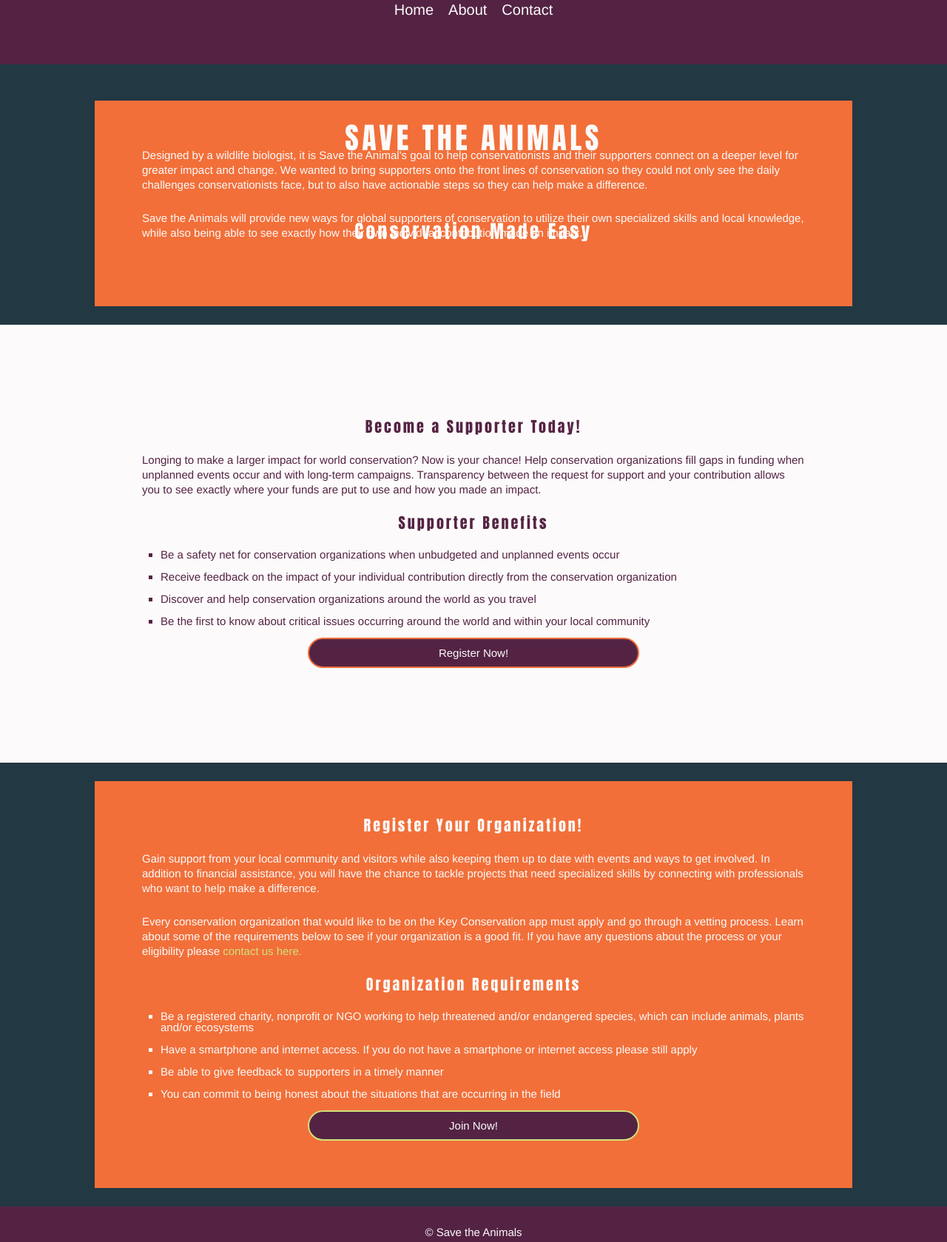
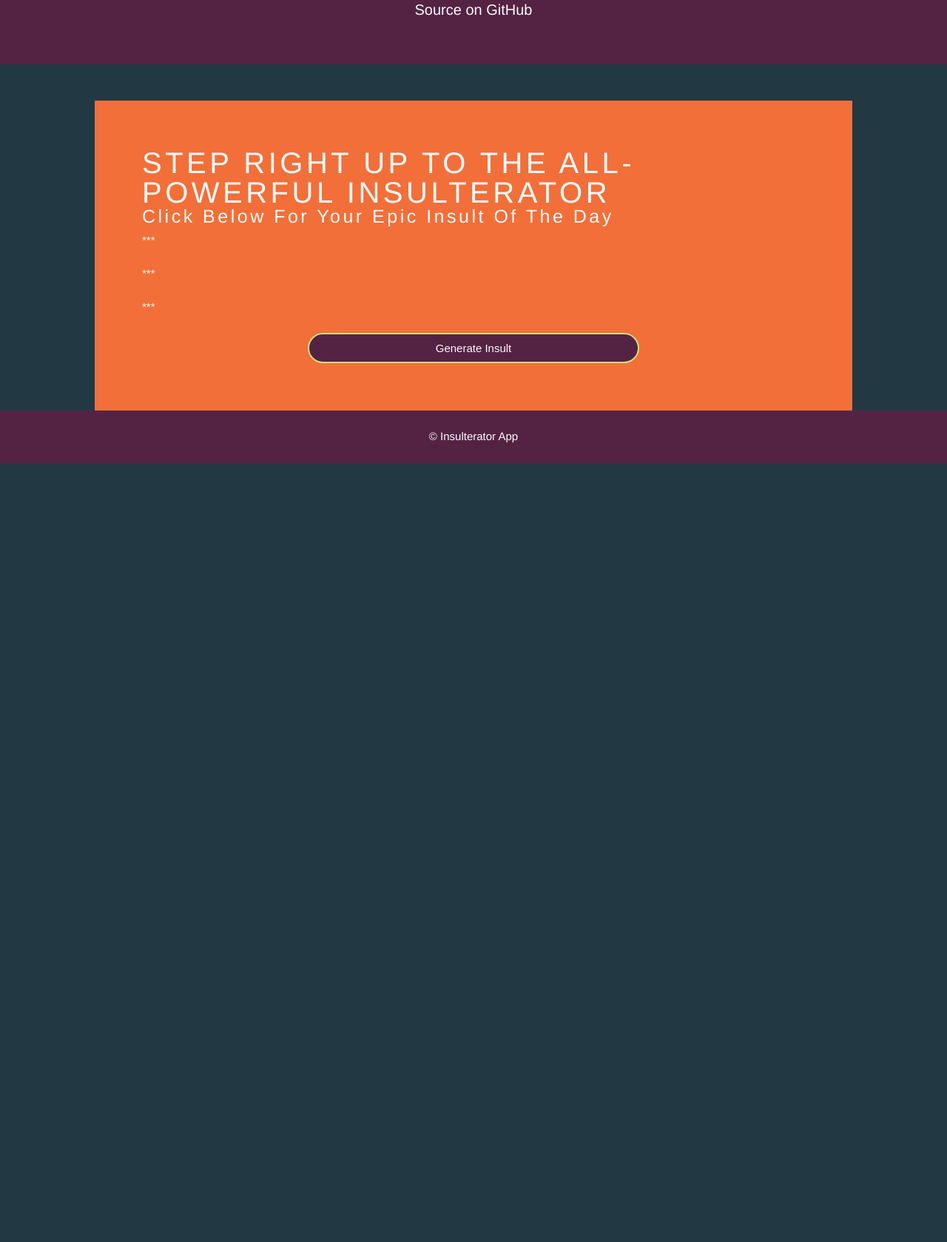
Before and after one commit to amberchunn/Insulterator, a website: page index.html in a window 1280 px wide. Shown: the part 61-1740 px from the top of the page at 74% size. After the commit the page ends 800 px from the top, so only its background shows below. Drawn offline with Linux system fonts and the light colour scheme; a web font is replaced by a local one.

Commit message:
HTML and LESS files created

```diff
--- a/index.html
+++ b/index.html
@@ -3,20 +3,16 @@
 <!--[if IE 7]>         <html class="no-js lt-ie9 lt-ie8"> <![endif]-->
 <!--[if IE 8]>         <html class="no-js lt-ie9"> <![endif]-->
 <!--[if gt IE 8]><!-->
-<html class="no-js">
+<html>
 	<!--<![endif]-->
 	<head>
 		<meta charset="utf-8" />
 		<meta http-equiv="X-UA-Compatible" content="IE=edge" />
-		<title>Save the Animals</title>
-		<meta name="description" content="Help conservation efforts around the world." />
+		<title>The Insulterator</title>
+		<meta name="description" content="An insult generator for the modern day bully" />
 		<meta name="viewport" content="width=device-width, initial-scale=1" />
 		<link
-			href="https://fonts.googleapis.com/css?family=Anton&display=swap"
-			rel="stylesheet"
-		/>
-		<link
-			href="https://fonts.googleapis.com/css?family=ABeeZee&display=swap"
+			href="https://fonts.googleapis.com/css?family=Bellefair|Carter+One|Fira+Sans&display=swap"
 			rel="stylesheet"
 		/>
 		<link href="css/index.css" rel="stylesheet" />
@@ -31,100 +27,26 @@
 
 		<header>
 			<nav id="main-nav">
-				<a href="#">Home</a>
-				<a href="#">About</a>
-				<a href="#">Contact</a>
+				<a href="https://github.com/amberchunn" target="_blank">Source on GitHub</a>
 			</nav>
-			<h1>Save the Animals</h1>
-			<h2>Conservation Made Easy</h2>
 		</header>
 		<div id="content-container">
 			<section id="intro" class="container">
-				<p>
-					Designed by a wildlife biologist, it is Save the Animal's goal to help
-					conservationists and their supporters connect on a deeper level for
-					greater impact and change. We wanted to bring supporters onto the front
-					lines of conservation so they could not only see the daily challenges
-					conservationists face, but to also have actionable steps so they can
-					help make a difference.
+				<h1>Step right up to the all-powerful Insulterator</h1>
+				<h2>Click below for your epic insult of the day</h2>
+				<p class="adj">
+					***
 				</p>
-
-				<p>
-					Save the Animals will provide new ways for global supporters of
-					conservation to utilize their own specialized skills and local
-					knowledge, while also being able to see exactly how their own individual
-					contribution made an impact.
+				<p class="noun">
+					***
 				</p>
-			</section>
-
-			<section id="supporter" class="container">
-				<h3>Become a Supporter Today!</h3>
-				<p>
-					Longing to make a larger impact for world conservation? Now is your
-					chance! Help conservation organizations fill gaps in funding when
-					unplanned events occur <em>and</em> with long-term campaigns.
-					Transparency between the request for support and your contribution
-					allows you to see exactly where your funds are put to use and how you
-					made an impact.
+				<p class="verb">
+					***
 				</p>
-				<h3>Supporter Benefits</h3>
-				<ul>
-					<li>
-						Be a safety net for conservation organizations when unbudgeted and
-						unplanned events occur
-					</li>
-					<li>
-						Receive feedback on the impact of your individual contribution
-						directly from the conservation organization
-					</li>
-					<li>
-						Discover and help conservation organizations around the world as you
-						travel
-					</li>
-					<li>
-						Be the first to know about critical issues occurring around the
-						world and within your local community
-					</li>
-				</ul>
-				<button>Register Now!</button>
-			</section>
-			<section id="organizer" class="container">
-				<h3>Register Your Organization!</h3>
-				<p>
-					Gain support from your local community and visitors while also keeping
-					them up to date with events and ways to get involved. In addition to
-					financial assistance, you will have the chance to tackle projects that
-					need specialized skills by connecting with professionals who want to
-					help make a difference.
-				</p>
-				<p>
-					Every conservation organization that would like to be on the Key
-					Conservation app must apply and go through a vetting process. Learn
-					about some of the requirements below to see if your organization is a
-					good fit. If you have any questions about the process or your
-					eligibility please <a href="contact">contact us here.</a>
-				</p>
-				<h3>Organization Requirements</h3>
-				<ul>
-					<li>
-						Be a registered charity, nonprofit or NGO working to help threatened
-						and/or endangered species, which can include animals, plants and/or
-						ecosystems
-					</li>
-					<li>
-						Have a smartphone and internet access. If you do not have a
-						smartphone or internet access please still apply
-					</li>
-					<li>Be able to give feedback to supporters in a timely manner</li>
-					<li>
-						You can commit to being honest about the situations that are
-						occurring in the field
-					</li>
-				</ul>
-				<button>Join Now!</button>
+				<button class="btn">Generate Insult</button>
 			</section>
 			<section id="footer">
-				<p>&copy; Save the Animals</p>
+				<p>&copy; Insulterator App</p>
 			</section>
 		</div>
 	</body>
--- /dev/null
+++ b/less/home.less
@@ -0,0 +1,61 @@
+// Variables
+
+// Color assignments
+@font-color: @light;
+@button-bg: @red;
+@main-bg: @light;
+@footer-bg: @red;
+
+// Colors
+@dark: #222;
+@red: #ff0000;
+@light: #fcfafa;
+
+// Font Families
+@headings: 'Carter One', cursive;
+@copy: 'Bellefair', serif;
+@display: 'Fira Sans', sans-serif;
+
+// Begin Homepage Styles
+* {
+	box-sizing: border-box;
+}
+
+html {
+	font-size: 62.5%;
+
+	body {
+		background: @light;
+		color: @dark;
+		font-family: @copy;
+
+		#content-container {
+			width: 100%;
+			max-width: 980px;
+			.container {
+				border: 1px dotted #444;
+				h1,
+				h2 {
+					font-family: @headings;
+					color: @dark;
+				}
+				h1 {
+					font-size: 3rem;
+				}
+				h2 {
+					font-size: 1.5rem;
+				}
+				p {
+					font-size: 1rem;
+					color: @dark;
+					font-family: @display;
+				}
+			}
+			#footer {
+				background-color: @red;
+				color: @light;
+				font: 1rem @dark @copy;
+			}
+		}
+	}
+}
--- /dev/null
+++ b/less/index.less
@@ -0,0 +1,2 @@
+@import 'reset.less';
+@import 'home.less';
--- a/package.json
+++ b/package.json
@@ -1,7 +1,7 @@
 {
 	"name": "insulterator",
 	"version": "1.0.0",
-	"description": "An insult generator for today's discriminating politician.",
+	"description": "An insult generator for the modern day politician.",
 	"main": "index.html",
 	"scripts": {
 		"test": "."
```
Also changed, not shown: README.md, 1 other file.
